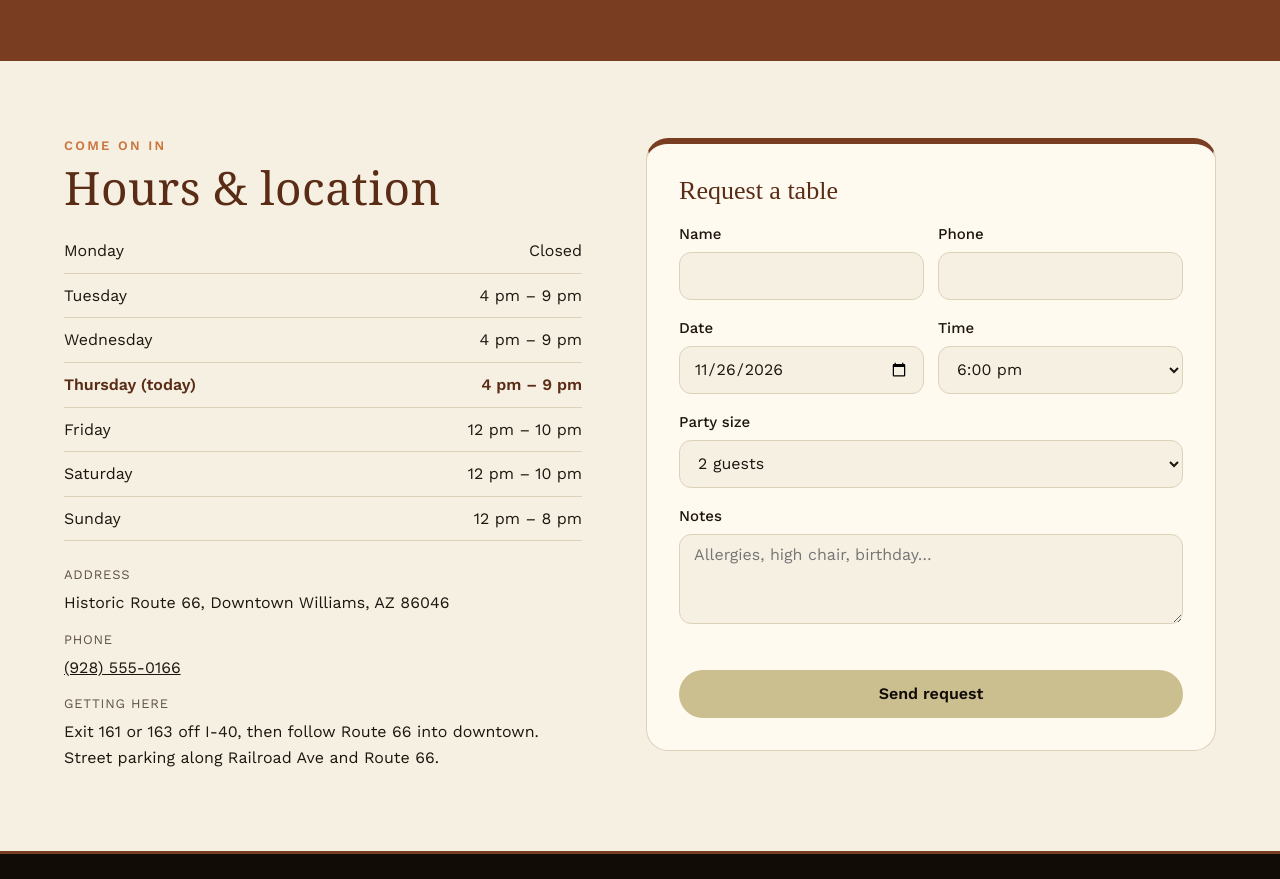
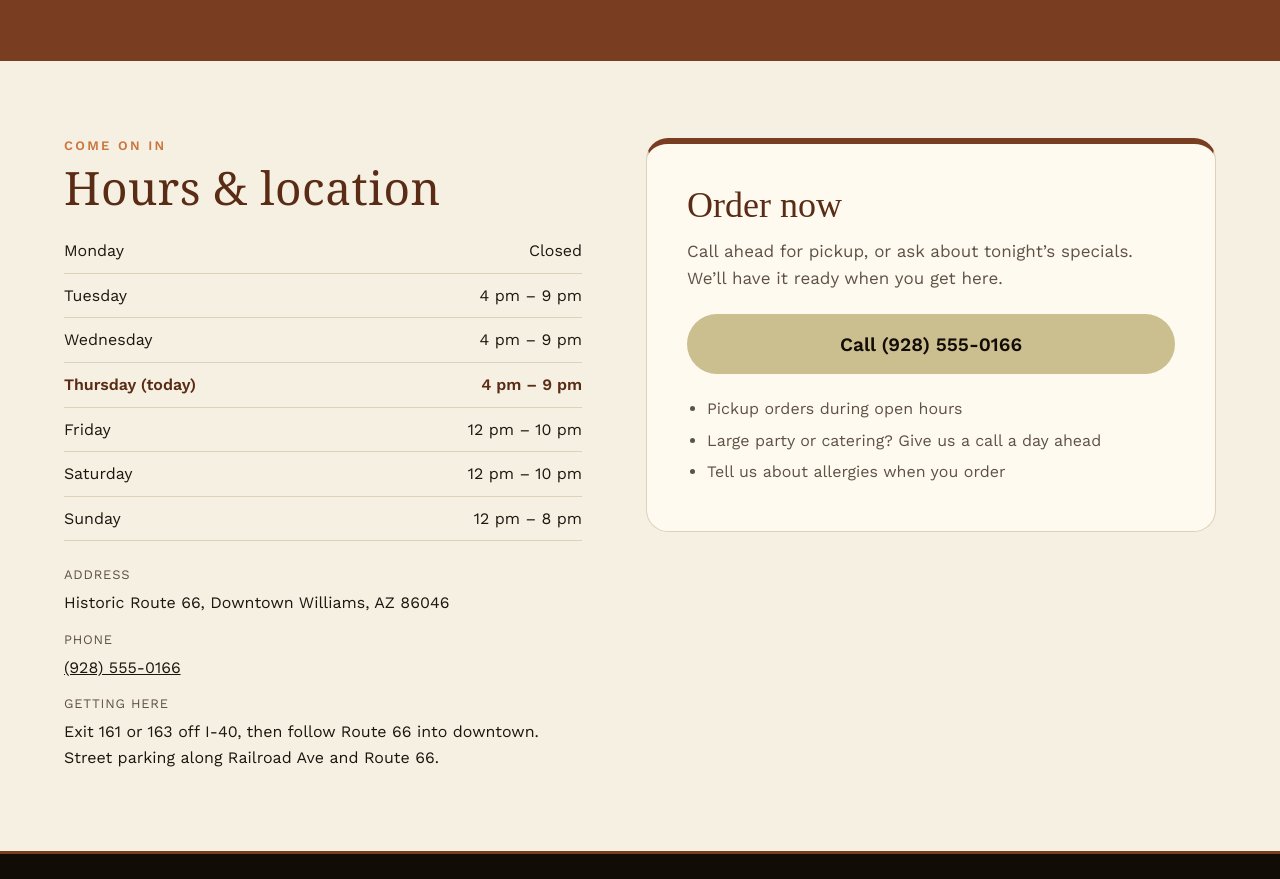
Before and after one commit to parthyp/rustic-sushi, a plain HTML site: page index.html in a window 1280 px wide. Shown: the part 1880-2759 px from the top of the page. Drawn offline with nearby package versions, Linux system fonts and the light colour scheme; a web font is replaced by a local one.

Commit message:
Replace reservations with Order now phone buttons
Co-Authored-By: Claude Opus 5.5 <noreply@anthropic.com>
Claude-Session: https://claude.ai/code/session_01MpZrJihPfcJqcnrVAzQJ1j

```diff
--- a/index.html
+++ b/index.html
@@ -84,21 +84,16 @@ header{position:sticky;top:0;z-index:10;background:var(--black);color:var(--gold
 .hours td{padding:9px 0;border-bottom:1px solid var(--line)}.hours td:last-child{text-align:right;white-space:nowrap}
 .hours tr.now td{font-weight:600;color:var(--head)}
 .contact p{margin:4px 0}.contact .label{font-size:13px;color:var(--mute);margin-top:14px;letter-spacing:.06em;text-transform:uppercase}
-form{background:var(--card);border:1px solid var(--line);border-top:6px solid var(--rust);border-radius:22px;padding:clamp(20px,3vw,32px);display:grid;gap:16px}
-form h3{font:400 26px Rye,serif;color:var(--head)}
-.row{display:grid;grid-template-columns:repeat(2,minmax(0,1fr));gap:14px}
-label{display:grid;gap:6px;font-weight:500;font-size:15px}
-input,select,textarea{font:16px "Work Sans",sans-serif;min-height:48px;padding:10px 14px;border-radius:12px;border:1.5px solid var(--line);background:var(--bg);color:var(--ink);width:100%}
-textarea{min-height:90px;resize:vertical}
-.err{color:light-dark(#b3261e,#ff9a8f);font-size:14px;min-height:1em}
-.done{border-radius:16px;padding:18px;background:light-dark(#efe5cf,#2a1f14);display:none}
-.done.show{display:block}.done p{margin:0 0 10px}
-.done .btn{border-color:currentColor;color:inherit}
+.order{background:var(--card);border:1px solid var(--line);border-top:6px solid var(--rust);border-radius:22px;padding:clamp(22px,3.4vw,40px);align-self:start}
+.order h3{font:400 clamp(28px,3vw,36px) Rye,serif;color:var(--head)}
+.order p{margin:12px 0 22px;color:var(--mute);font-size:17px;max-width:44ch}
+.order .btn.big{width:100%;min-height:60px;font-size:19px}
+.order ul{margin:22px 0 0;padding-left:20px;color:var(--mute)}.order li{margin:6px 0}
 footer{background:var(--black);color:#cfc6b2;font-size:15px;border-top:3px solid var(--rust)}
 footer .wrap{display:flex;flex-wrap:wrap;justify-content:space-between;gap:20px;align-items:center}
 footer img{width:96px;height:auto;display:block}
 @media(max-width:860px){.hero .wrap,.story .wrap,.visit .wrap{grid-template-columns:minmax(0,1fr)}.badge{width:min(80%,380px);order:-1}}
-@media(max-width:600px){.nav nav{order:3;width:100%;overflow-x:auto;flex-wrap:nowrap}.nav nav a{flex:none}.row,.facts{grid-template-columns:minmax(0,1fr)}.hero p.lede{font-size:17px}.brand small{display:none}}
+@media(max-width:600px){.nav nav{order:3;width:100%;overflow-x:auto;flex-wrap:nowrap}.nav nav a{flex:none}.facts{grid-template-columns:minmax(0,1fr)}.hero p.lede{font-size:17px}.brand small{display:none}}
 </style>
 </head>
 <body>
@@ -108,7 +103,7 @@ footer img{width:96px;height:auto;display:block}
     <nav aria-label="Main">
       <a href="#menu">Menu</a><a href="#story">Our story</a><a href="#visit">Hours &amp; location</a>
     </nav>
-    <a class="btn primary" href="#reserve">Reserve</a>
+    <a class="btn primary" href="tel:+19285550166">Order now</a>
   </div>
 </header>
 
@@ -120,8 +115,8 @@ footer img{width:96px;height:auto;display:block}
       <h1>Rustic 66<em>SUSHI &amp; GRILL</em></h1>
       <p class="lede">Fresh rolls, nigiri and poke bowls on Historic Route 66, plus a grill menu for anyone who’d rather have a burger or a steak.</p>
       <div class="cta">
-        <a class="btn primary" href="#menu">See the menu</a>
-        <a class="btn ghost" href="#reserve">Book a table</a>
+        <a class="btn primary" href="tel:+19285550166">Order now · (928) 555-0166</a>
+        <a class="btn ghost" href="#menu">See the menu</a>
       </div>
       <div class="today" id="today"></div>
     </div>
@@ -176,26 +171,15 @@ footer img{width:96px;height:auto;display:block}
         <p class="label">Getting here</p><p>Exit 161 or 163 off I-40, then follow Route 66 into downtown. Street parking along Railroad Ave and Route 66.</p>
       </div>
     </div>
-    <div id="reserve">
-      <form id="form" novalidate>
-        <h3>Request a table</h3>
-        <div class="row">
-          <label>Name<input id="f-name" autocomplete="name" required></label>
-          <label>Phone<input id="f-phone" type="tel" autocomplete="tel" required></label>
-        </div>
-        <div class="row">
-          <label>Date<input id="f-date" type="date" required></label>
-          <label>Time<select id="f-time"></select></label>
-        </div>
-        <label>Party size<select id="f-size"></select></label>
-        <label>Notes <textarea id="f-notes" placeholder="Allergies, high chair, birthday…"></textarea></label>
-        <div class="err" id="f-err" role="alert"></div>
-        <button class="btn primary" type="submit">Send request</button>
-        <div class="done" id="done" aria-live="polite">
-          <p id="done-txt"></p>
-          <button type="button" class="btn" id="copy">Copy details</button>
-        </div>
-      </form>
+    <div id="order" class="order">
+      <h3>Order now</h3>
+      <p>Call ahead for pickup, or ask about tonight’s specials. We’ll have it ready when you get here.</p>
+      <a class="btn primary big" href="tel:+19285550166">Call (928) 555-0166</a>
+      <ul>
+        <li>Pickup orders during open hours</li>
+        <li>Large party or catering? Give us a call a day ahead</li>
+        <li>Tell us about allergies when you order</li>
+      </ul>
     </div>
   </div>
 </section>
@@ -265,30 +249,6 @@ document.getElementById('hours').innerHTML=order.map(i=>{const [n,o,c]=hours[i];
 const [,o,c]=hours[d];const open=o!=null&&hr>=o&&hr<c;
 document.getElementById('today').innerHTML=`<span><span class="dot ${open?'':'closed'}"></span><b>${open?'Open now':'Closed now'}</b></span><span>Today: ${o==null?'closed':fmt(o)+' – '+fmt(c)}</span><span>Downtown Williams, Route 66</span>`;
 
-// reservation form
-const time=document.getElementById('f-time'),size=document.getElementById('f-size'),date=document.getElementById('f-date');
-const slots=[];for(let h=12;h<=21;h+=.5)slots.push(h);
-time.innerHTML=slots.map(h=>{const m=h%1?'30':'00';const x=Math.floor(h)%12||12;return `<option>${x}:${m} ${h>=12?'pm':'am'}</option>`}).join('');
-time.value='6:00 pm';
-size.innerHTML=Array.from({length:12},(_,i)=>`<option value="${i+1}">${i+1} ${i?'guests':'guest'}</option>`).join('')+'<option value="13+">13+ (we’ll call you)</option>';
-size.value='2';
-const iso=x=>`${x.getFullYear()}-${String(x.getMonth()+1).padStart(2,'0')}-${String(x.getDate()).padStart(2,'0')}`;date.min=iso(now);date.value=iso(now);
-try{const s=JSON.parse(localStorage.getItem('rs-res')||'{}');if(s.name)document.getElementById('f-name').value=s.name;if(s.phone)document.getElementById('f-phone').value=s.phone}catch(e){}
-let summary='';
-document.getElementById('form').addEventListener('submit',e=>{
-  e.preventDefault();
-  const name=document.getElementById('f-name').value.trim(),phone=document.getElementById('f-phone').value.trim(),err=document.getElementById('f-err');
-  if(!name||!phone||!date.value){err.textContent='Please add your name, phone and a date.';return}
-  const day=new Date(date.value+'T12:00').getDay();
-  if(hours[day][1]==null){err.textContent='We’re closed on '+hours[day][0]+'s. Please pick another day.';return}
-  err.textContent='';
-  try{localStorage.setItem('rs-res',JSON.stringify({name,phone}))}catch(e){}
-  const notes=document.getElementById('f-notes').value.trim();
-  summary=`Table request: ${name}, ${phone}. ${size.options[size.selectedIndex].text} on ${date.value} at ${time.value}.${notes?' Notes: '+notes:''}`;
-  document.getElementById('done-txt').textContent=`Thanks, ${name}! Your request for ${size.options[size.selectedIndex].text} on ${date.value} at ${time.value} is ready. We’ll call ${phone} to confirm, or ring us at (928) 555-0166.`;
-  document.getElementById('done').classList.add('show');
-});
-document.getElementById('copy').addEventListener('click',async e=>{try{await navigator.clipboard.writeText(summary);e.target.textContent='Copied'}catch(x){e.target.textContent='Copy not available'}});
 }
 </script>
 </body>
```
